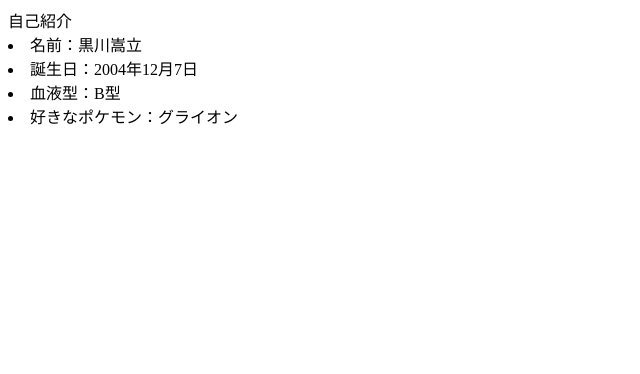
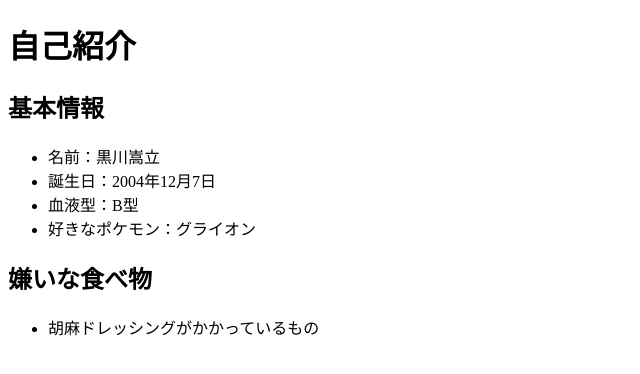
Before and after one commit to kurokawatakeru/dsc, a plain HTML site: page index.html in a window 1280 px wide. Shown: the whole page, without its empty margins (0-640 px from the left). Drawn offline with Linux system fonts and the light colour scheme.

Commit message:
嫌いな食べ物を記入

```diff
--- a/index.html
+++ b/index.html
@@ -3,14 +3,22 @@
 <head>
     <meta charset="UTF-8">
     <meta name="viewport" content="width=device-width, initial-scale=1.0">
-    <title>自己紹介</title>
+    <title></title>
 </head>
-自己紹介
 <body>
+    <h1>自己紹介</h1>
+    <h2>基本情報</h2>
+    <ul>
     <li>名前：黒川嵩立</li>
     <li>誕生日：2004年12月7日</li>
     <li>血液型：B型</li>
     <li>好きなポケモン：グライオン</li>
+    </ul>
+    <h2>嫌いな食べ物
+    </h2>
+    <ul>
+        <li>胡麻ドレッシングがかかっているもの</li>
+    </ul>
 
 </body>
 </html>
```
